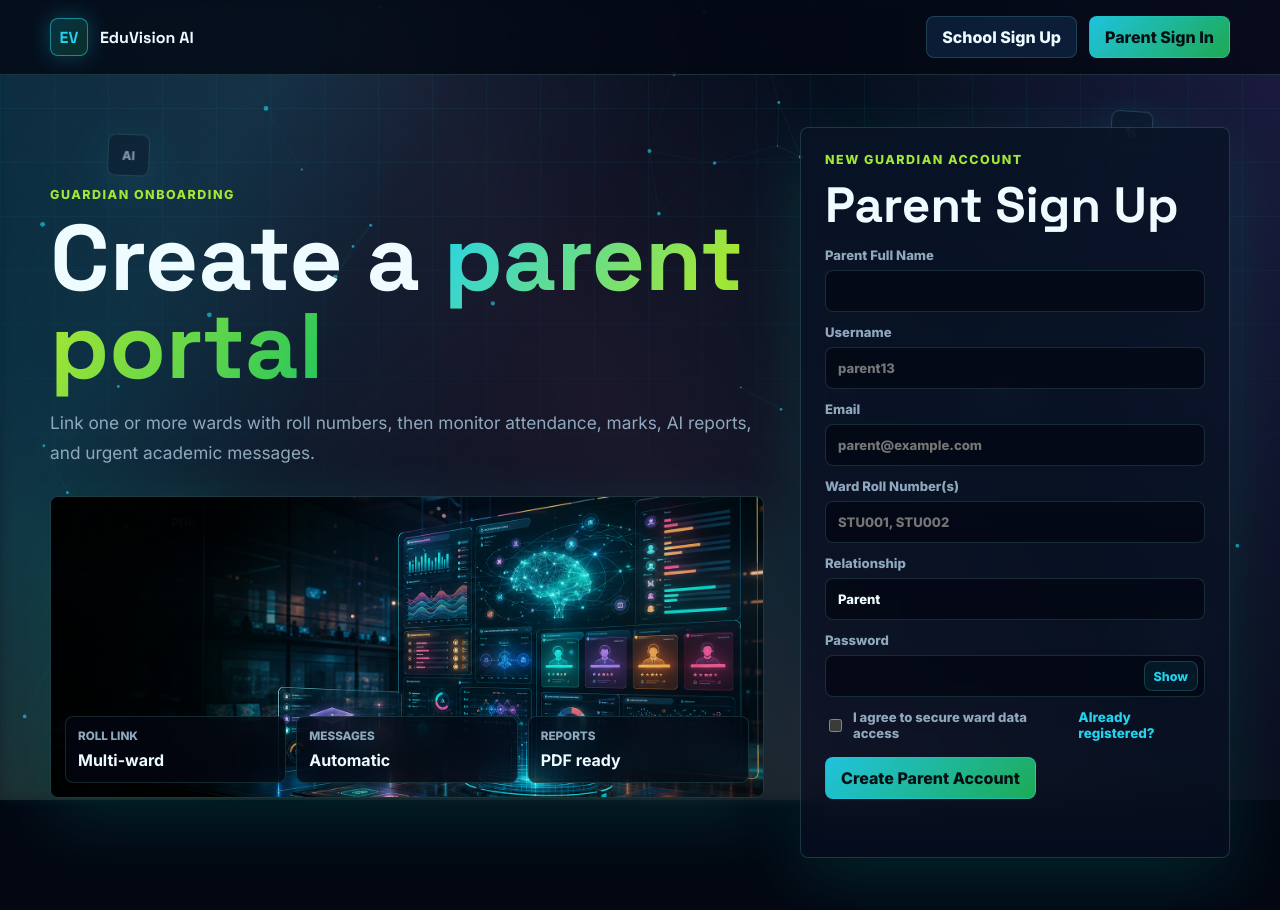
After one commit to tathagatsingh25ci-cpu/Eduvision, a Flask app: page /parent/signup in a window 1280 px wide. The commit adds this page. Run offline with Flask 3, Linux system fonts and the light colour scheme.

Commit message:
Add parent portal

```diff
--- a/app.py
+++ b/app.py
@@ -70,7 +70,7 @@ SUBJECT_SHORT_LABELS = {
 }
 
 STREAMS = ["Science", "Commerce", "Arts"]
-ROLE_CHOICES = {"admin", "teacher", "student"}
+ROLE_CHOICES = {"admin", "teacher", "student", "parent"}
 
 
 def default_database_uri():
@@ -120,6 +120,17 @@ class Teacher(db.Model):
     employee_id = db.Column(db.String(20), unique=True, nullable=False)
     subject = db.Column(db.String(50))
     email = db.Column(db.String(120))
+
+
+class ParentStudent(db.Model):
+    __tablename__ = "parent_students"
+    __table_args__ = (db.UniqueConstraint("parent_user_id", "student_id", name="uq_parent_student"),)
+
+    id = db.Column(db.Integer, primary_key=True)
+    parent_user_id = db.Column(db.Integer, db.ForeignKey("user.id"), nullable=False)
+    student_id = db.Column(db.Integer, db.ForeignKey("students.id"), nullable=False)
+    relationship = db.Column(db.String(40), default="Parent")
+    created_at = db.Column(db.DateTime, default=datetime.utcnow)
 
 
 class Student(db.Model):
@@ -472,6 +483,77 @@ def attendance_portal_payload(students=None):
     }
 
 
+def parent_messages_payload(students=None):
+    students = students if students is not None else scoped_students().all()
+    messages = []
+    for student in students:
+        rows = class_attendance_rows(student)
+        overall_attended = sum(row["attended_classes"] for row in rows)
+        overall_total = sum(row["total_classes"] for row in rows)
+        overall_attendance = round(overall_attended / overall_total * 100, 1) if overall_total else float(student.attendance or 0)
+
+        if overall_attendance < 75:
+            messages.append(
+                {
+                    "type": "attendance",
+                    "tone": "danger" if overall_attendance < 65 else "warning",
+                    "student_id": student.id,
+                    "student_name": student.name,
+                    "title": f"{student.name} is below attendance requirement",
+                    "text": f"Overall attendance is {overall_attendance}%. Please follow up so the ward crosses 75%.",
+                    "meta": f"Roll {student.roll_number} | {max(0, overall_total - overall_attended)} missed classes",
+                }
+            )
+
+        for row in rows:
+            if row["missed_classes"] >= 3 or row["percentage"] < 75:
+                messages.append(
+                    {
+                        "type": "absence",
+                        "tone": "warning" if row["percentage"] >= 65 else "danger",
+                        "student_id": student.id,
+                        "student_name": student.name,
+                        "title": f"Absence alert in {row['subject']}",
+                        "text": f"{student.name} missed {row['missed_classes']} of {row['total_classes']} classes in {row['subject']}.",
+                        "meta": f"{row['percentage']}% attendance | {row['status']}",
+                    }
+                )
+
+        weak_subjects = []
+        for field, label in SUBJECT_LABELS.items():
+            mark = float(getattr(student, field, 0) or 0)
+            if mark < 50:
+                weak_subjects.append((label, mark))
+        for label, mark in weak_subjects[:5]:
+            messages.append(
+                {
+                    "type": "marks",
+                    "tone": "danger",
+                    "student_id": student.id,
+                    "student_name": student.name,
+                    "title": f"Low marks in {label}",
+                    "text": f"{student.name} scored {mark:.1f} in {label}. A focused revision plan is recommended.",
+                    "meta": f"Roll {student.roll_number} | Below 50",
+                }
+            )
+
+        if not weak_subjects and overall_attendance >= 75:
+            messages.append(
+                {
+                    "type": "positive",
+                    "tone": "success",
+                    "student_id": student.id,
+                    "student_name": student.name,
+                    "title": f"{student.name} is on track",
+                    "text": "Marks and attendance are currently in a healthy range.",
+                    "meta": f"{calculate_percentage(student)}% marks | {overall_attendance}% attendance",
+                }
+            )
+
+    tone_order = {"danger": 0, "warning": 1, "success": 2}
+    return sorted(messages, key=lambda item: (tone_order.get(item["tone"], 3), item["student_name"]))[:24]
+
+
 def recommendations_for_student(student, predicted_percentage, strong_subjects, weak_subjects):
     recommendations = []
     if weak_subjects:
@@ -605,7 +687,13 @@ def roles_required(*roles):
 
 def can_view_student(student):
     user = current_user()
-    return bool(user and (user.role in {"admin", "teacher"} or student.roll_number == user.username))
+    if not user:
+        return False
+    if user.role in {"admin", "teacher"} or student.roll_number == user.username:
+        return True
+    if user.role == "parent":
+        return ParentStudent.query.filter_by(parent_user_id=user.id, student_id=student.id).first() is not None
+    return False
 
 
 def scoped_students():
@@ -613,6 +701,9 @@ def scoped_students():
     query = Student.query
     if user and user.role == "student":
         query = query.filter_by(roll_number=user.username)
+    elif user and user.role == "parent":
+        linked_ids = [link.student_id for link in ParentStudent.query.filter_by(parent_user_id=user.id).all()]
+        query = query.filter(Student.id.in_(linked_ids or [0]))
     return query
 
 
@@ -752,6 +843,26 @@ def ensure_student_user(student):
     ensure_user(student.roll_number, "student123", "student", student.name)
 
 
+def link_parent_to_students(parent_user, roll_numbers, relationship="Parent"):
+    linked = []
+    missing = []
+    seen = set()
+    for raw_roll in roll_numbers:
+        roll = str(raw_roll or "").strip()
+        if not roll or roll.lower() in seen:
+            continue
+        seen.add(roll.lower())
+        student = Student.query.filter_by(roll_number=roll).first()
+        if not student:
+            missing.append(roll)
+            continue
+        existing = ParentStudent.query.filter_by(parent_user_id=parent_user.id, student_id=student.id).first()
+        if not existing:
+            db.session.add(ParentStudent(parent_user_id=parent_user.id, student_id=student.id, relationship=relationship or "Parent"))
+        linked.append(student)
+    return linked, missing
+
+
 def start_user_session(user, remember=False):
     session.permanent = bool(remember)
     session["user_id"] = user.id
@@ -841,6 +952,7 @@ def migrate_legacy_data():
 def seed_demo_data():
     admin_user = ensure_user("admin", "admin123", "admin", "System Admin", "admin@eduvision.ai")
     ensure_user("teacher", "teacher123", "teacher", "Aarav Mehta", "teacher@eduvision.ai")
+    parent_user = ensure_user("parent", "parent123", "parent", "Priya Rao", "parent@eduvision.ai")
 
     if not Admin.query.filter_by(username="admin").first():
         db.session.add(Admin(user_id=admin_user.id, username="admin", full_name="System Admin", email="admin@eduvision.ai"))
@@ -878,6 +990,8 @@ def seed_demo_data():
             db.session.add(student)
             ensure_user(roll, "student123", "student", name)
 
+    link_parent_to_students(parent_user, ["STU001", "STU002"], "Parent")
+
 
 def dashboard_stats_payload(students=None):
     students = students if students is not None else scoped_students().all()
@@ -1135,6 +1249,28 @@ def login():
     return render_template("login.html")
 
 
+@app.route("/parent/login", methods=["GET", "POST"])
+def parent_login():
+    if request.method == "POST":
+        data = request_payload()
+        data["role"] = "parent"
+        username = (data.get("username") or "").strip()
+        password = data.get("password") or ""
+        remember = checkbox_enabled(data.get("remember"))
+        if not username or not password:
+            return jsonify({"success": False, "message": "Username and password are required"}), 400
+
+        user = User.query.filter_by(username=username).first()
+        if not user or not check_password_hash(user.password, password):
+            return jsonify({"success": False, "message": "Invalid credentials"}), 401
+        if user.role != "parent":
+            return jsonify({"success": False, "message": f"This account is registered as {user.role}"}), 403
+
+        start_user_session(user, remember)
+        return jsonify({"success": True, "role": user.role, "redirect": url_for("parent_dashboard")})
+    return render_template("parent_login.html")
+
+
 @app.route("/signup", methods=["GET", "POST"])
 def signup():
     if request.method == "POST":
@@ -1146,7 +1282,7 @@ def signup():
         email = (data.get("email") or "").strip() or None
 
         if role not in ROLE_CHOICES:
-            return jsonify({"success": False, "message": "Choose admin, teacher, or student role"}), 400
+            return jsonify({"success": False, "message": "Choose admin, teacher, student, or parent role"}), 400
         if not username or not password:
             return jsonify({"success": False, "message": "Username and password are required"}), 400
         if len(password) < 6:
@@ -1170,6 +1306,12 @@ def signup():
             employee_id = (data.get("employee_id") or username).strip()
             subject = (data.get("subject") or "Academic Analytics").strip()
             db.session.add(Teacher(name=full_name or username, employee_id=employee_id, subject=subject, email=email))
+        elif role == "parent":
+            roll_numbers = [item.strip() for item in (data.get("ward_roll_numbers") or data.get("ward_roll_number") or "").replace(";", ",").split(",")]
+            linked, missing = link_parent_to_students(user, roll_numbers, data.get("relationship") or "Parent")
+            if not linked:
+                db.session.rollback()
+                return jsonify({"success": False, "message": "Enter at least one valid ward roll number"}), 400
         else:
             existing_student = Student.query.filter_by(roll_number=username).first()
             if existing_student:
@@ -1205,6 +1347,15 @@ def signup():
     return render_template("signup.html")
 
 
+@app.route("/parent/signup", methods=["GET", "POST"])
+def parent_signup():
+    if request.method == "POST":
+        data = request_payload()
+        data["role"] = "parent"
+        return signup()
+    return render_template("parent_signup.html")
+
+
 @app.route("/logout")
 def logout():
     session.clear()
@@ -1234,6 +1385,12 @@ def teacher_dashboard():
 @roles_required("student")
 def student_dashboard():
     return render_template("dashboard.html", role="student", user=current_user())
+
+
+@app.route("/parent/dashboard")
+@roles_required("parent")
+def parent_dashboard():
+    return render_template("dashboard.html", role="parent", user=current_user())
 
 
 @app.route("/api/session")
@@ -1445,6 +1602,93 @@ def update_class_attendance(student_id, subject_key):
     return jsonify({"success": True, "student": serialize_student(student, detail=True), "attendance": attendance_portal_payload([student])})
 
 
+@app.route("/api/attendance/pdf/<int:student_id>")
+@login_required
+def attendance_pdf(student_id):
+    student = db.session.get(Student, student_id)
+    if not student:
+        return jsonify({"success": False, "message": "Student not found"}), 404
+    if not can_view_student(student):
+        return jsonify({"success": False, "message": "Permission denied"}), 403
+
+    rows = class_attendance_rows(student)
+    attended = sum(row["attended_classes"] for row in rows)
+    total = sum(row["total_classes"] for row in rows)
+    percentage = round(attended / total * 100, 1) if total else round(float(student.attendance or 0), 1)
+
+    buffer = io.BytesIO()
+    doc = SimpleDocTemplate(buffer, pagesize=letter, topMargin=36, bottomMargin=36)
+    styles = getSampleStyleSheet()
+    styles.add(ParagraphStyle(name="SmallMutedAttendance", parent=styles["Normal"], textColor=colors.HexColor("#4f5f6f"), fontSize=8))
+    story = [
+        Paragraph("EduVision AI - Attendance Report", styles["Title"]),
+        Paragraph(f"{student.name} | Roll No: {student.roll_number}", styles["Heading2"]),
+        Paragraph(datetime.utcnow().strftime("Generated on %d %b %Y, %I:%M %p UTC"), styles["SmallMutedAttendance"]),
+        Spacer(1, 12),
+    ]
+
+    summary_data = [
+        ["Class", f"{student.class_name}-{student.section or '-'}", "Stream", student.stream or "-"],
+        ["Overall Attendance", f"{percentage:.1f}%", "Status", attendance_status(percentage)],
+        ["Attended Classes", str(attended), "Total Classes", str(total)],
+        ["Missed Classes", str(max(0, total - attended)), "Minimum Target", "75%"],
+    ]
+    summary_table = Table(summary_data, colWidths=[115, 145, 115, 145])
+    summary_table.setStyle(
+        TableStyle(
+            [
+                ("BACKGROUND", (0, 0), (-1, -1), colors.HexColor("#f6f8fb")),
+                ("TEXTCOLOR", (0, 0), (-1, -1), colors.HexColor("#0f172a")),
+                ("GRID", (0, 0), (-1, -1), 0.5, colors.HexColor("#d5dde8")),
+                ("FONTNAME", (0, 0), (-1, -1), "Helvetica"),
+            ]
+        )
+    )
+    story.append(summary_table)
+    story.append(Spacer(1, 14))
+
+    attendance_rows = [["Subject", "Attended", "Total", "Missed", "Attendance", "Status"]]
+    for row in rows:
+        attendance_rows.append(
+            [
+                row["subject"],
+                str(row["attended_classes"]),
+                str(row["total_classes"]),
+                str(row["missed_classes"]),
+                f"{row['percentage']:.1f}%",
+                row["status"],
+            ]
+        )
+    table = Table(attendance_rows, colWidths=[150, 68, 62, 62, 86, 86])
+    table.setStyle(
+        TableStyle(
+            [
+                ("BACKGROUND", (0, 0), (-1, 0), colors.HexColor("#061528")),
+                ("TEXTCOLOR", (0, 0), (-1, 0), colors.white),
+                ("GRID", (0, 0), (-1, -1), 0.5, colors.HexColor("#d5dde8")),
+                ("FONTNAME", (0, 0), (-1, 0), "Helvetica-Bold"),
+                ("VALIGN", (0, 0), (-1, -1), "MIDDLE"),
+            ]
+        )
+    )
+    story.append(table)
+    story.append(Spacer(1, 12))
+    story.append(Paragraph("<b>Parent Note:</b> Attendance below 75% needs immediate follow-up with the class mentor.", styles["Normal"]))
+
+    doc.build(story)
+    buffer.seek(0)
+    safe_name = student.name.replace(" ", "_")
+    return send_file(buffer, as_attachment=True, download_name=f"{safe_name}_attendance.pdf", mimetype="application/pdf")
+
+
+@app.route("/api/parent/messages")
+@roles_required("parent")
+def parent_messages():
+    messages = parent_messages_payload(scoped_students().all())
+    db.session.commit()
+    return jsonify({"messages": messages})
+
+
 @app.route("/api/users")
 @roles_required("admin")
 def list_users():
@@ -1612,6 +1856,7 @@ def analytics_overview():
             "heatmap": heatmap_payload(students),
             "toppers": topper_payload(students),
             "attendance_portal": attendance_portal_payload(students),
+            "parent_messages": parent_messages_payload(students) if current_user().role == "parent" else [],
             "insights": insights_payload(students),
             "recent_activity": recent_activity_payload(students),
         }
--- a/public/static/css/app.css
+++ b/public/static/css/app.css
@@ -1184,6 +1184,7 @@ tbody tr:hover {
 }
 
 .insight-card,
+.parent-alert-card,
 .activity-item,
 .leaderboard-item,
 .heat-cell {
@@ -1191,6 +1192,34 @@ tbody tr:hover {
     border: 1px solid rgba(129, 230, 217, 0.12);
     border-radius: var(--radius);
     background: rgba(3, 7, 18, 0.42);
+}
+
+.parent-alert-grid {
+    display: grid;
+    grid-template-columns: repeat(3, minmax(0, 1fr));
+    gap: 14px;
+}
+
+.parent-alert-card {
+    display: grid;
+    gap: 10px;
+    align-content: start;
+    min-height: 230px;
+}
+
+.parent-alert-card.danger {
+    border-color: rgba(251, 113, 133, 0.34);
+    background: linear-gradient(180deg, rgba(251, 113, 133, 0.1), rgba(3, 7, 18, 0.46));
+}
+
+.parent-alert-card.warning {
+    border-color: rgba(245, 158, 11, 0.34);
+    background: linear-gradient(180deg, rgba(245, 158, 11, 0.1), rgba(3, 7, 18, 0.46));
+}
+
+.parent-alert-card.success {
+    border-color: rgba(52, 211, 153, 0.3);
+    background: linear-gradient(180deg, rgba(52, 211, 153, 0.1), rgba(3, 7, 18, 0.46));
 }
 
 .leaderboard-item {
@@ -1496,6 +1525,7 @@ tbody tr:hover {
     .preview-band,
     .attendance-hero,
     .attendance-layout,
+    .parent-alert-grid,
     .model-grid {
         grid-template-columns: 1fr;
     }
--- a/templates/index.html
+++ b/templates/index.html
@@ -18,6 +18,7 @@
             <a href="#contact">Contact</a>
         </div>
         <div class="nav-actions">
+            <a class="btn secondary" href="{{ url_for('parent_login') }}">Parent Portal</a>
             <a class="btn secondary" href="{{ url_for('login') }}">Login</a>
             <a class="btn" href="{{ url_for('signup') }}">Launch Platform</a>
         </div>
@@ -37,6 +38,7 @@
             </p>
             <div class="actions">
                 <a class="btn" href="{{ url_for('login') }}">Open Dashboard</a>
+                <a class="btn secondary" href="{{ url_for('parent_login') }}">Parent Portal</a>
                 <a class="btn secondary" href="{{ url_for('signup') }}">Create Account</a>
             </div>
             <div class="chip-row" style="margin-top: 24px;">
@@ -156,7 +158,7 @@
             <p class="eyebrow">Platform features</p>
             <h2>Complete analytics workspace</h2>
             <div class="feature-grid">
-                <article class="feature-card"><span class="feature-icon">F1</span><h3>Role Login</h3><p class="lead">Admin, teacher, and student sessions with separate dashboard routes.</p></article>
+                <article class="feature-card"><span class="feature-icon">F1</span><h3>Role Login</h3><p class="lead">Admin, teacher, student, and parent sessions with separate dashboard routes.</p></article>
                 <article class="feature-card"><span class="feature-icon">F2</span><h3>Data Entry</h3><p class="lead">Add, edit, delete, search, import, and export student records.</p></article>
                 <article class="feature-card"><span class="feature-icon">F3</span><h3>Report System</h3><p class="lead">Download PDF reports with marks, predictions, graphs, and recommendations.</p></article>
                 <article class="feature-card"><span class="feature-icon">F4</span><h3>Topper Analytics</h3><p class="lead">Overall topper, stream toppers, subject toppers, and top 10 leaderboard.</p></article>
--- a/templates/login.html
+++ b/templates/login.html
@@ -12,6 +12,7 @@
         </a>
         <div class="nav-actions">
             <a class="btn secondary" href="{{ url_for('index') }}">Home</a>
+            <a class="btn secondary" href="{{ url_for('parent_login') }}">Parent Login</a>
             <a class="btn" href="{{ url_for('signup') }}">Sign Up</a>
         </div>
     </nav>
@@ -70,6 +71,7 @@
             <div><strong>Admin:</strong> admin / admin123</div>
             <div><strong>Teacher:</strong> teacher / teacher123</div>
             <div><strong>Student:</strong> STU001 / student123</div>
+            <div><strong>Parent:</strong> use the separate parent login</div>
         </div>
     </section>
 </main>
--- /dev/null
+++ b/templates/parent_signup.html
@@ -0,0 +1,104 @@
+{% extends "base.html" %}
+
+{% block title %}Parent Sign Up - EduVision AI{% endblock %}
+{% block body_class %}login-page{% endblock %}
+
+{% block body %}
+<header class="site-header">
+    <nav class="container nav">
+        <a href="{{ url_for('index') }}" class="brand">
+            <span class="brand-mark">EV</span>
+            <span>EduVision AI</span>
+        </a>
+        <div class="nav-actions">
+            <a class="btn secondary" href="{{ url_for('signup') }}">School Sign Up</a>
+            <a class="btn" href="{{ url_for('parent_login') }}">Parent Sign In</a>
+        </div>
+    </nav>
+</header>
+
+<main class="container login-wrap">
+    <section>
+        <p class="eyebrow">Guardian onboarding</p>
+        <h1>Create a <span class="gradient-text">parent portal</span></h1>
+        <p class="lead">
+            Link one or more wards with roll numbers, then monitor attendance, marks, AI reports, and urgent academic messages.
+        </p>
+        <div class="auth-visual">
+            <img src="{{ url_for('static', filename='images/hero-analytics.png') }}" alt="Parent portal analytics">
+            <div class="mini-stat-grid">
+                <div><span>Roll Link</span><strong>Multi-ward</strong></div>
+                <div><span>Messages</span><strong>Automatic</strong></div>
+                <div><span>Reports</span><strong>PDF ready</strong></div>
+            </div>
+        </div>
+    </section>
+
+    <section class="login-panel">
+        <p class="eyebrow">New guardian account</p>
+        <h2>Parent Sign Up</h2>
+        <form id="parentSignupForm">
+            <input type="hidden" name="role" value="parent">
+            <div class="form-grid" style="grid-template-columns: 1fr;">
+                <label>Parent Full Name <input name="full_name" autocomplete="name" required></label>
+                <label>Username <input name="username" autocomplete="username" placeholder="parent13" required></label>
+                <label>Email <input name="email" type="email" autocomplete="email" placeholder="parent@example.com"></label>
+                <label>Ward Roll Number(s) <input name="ward_roll_numbers" placeholder="STU001, STU002" required></label>
+                <label>Relationship <input name="relationship" value="Parent"></label>
+                <label>Password
+                    <span class="password-field">
+                        <input name="password" type="password" autocomplete="new-password" required minlength="6">
+                        <button type="button" class="icon-btn" data-toggle-password aria-label="Show password">Show</button>
+                    </span>
+                </label>
+            </div>
+            <div class="form-row">
+                <label class="check-row"><input name="terms" type="checkbox" required> I agree to secure ward data access</label>
+                <a class="subtle-link" href="{{ url_for('parent_login') }}">Already registered?</a>
+            </div>
+            <div class="actions" style="margin-top: 16px;">
+                <button class="btn" type="submit">Create Parent Account</button>
+            </div>
+            <p id="parentSignupMessage" class="message" role="status"></p>
+        </form>
+    </section>
+</main>
+{% endblock %}
+
+{% block scripts %}
+<script>
+const form = document.getElementById("parentSignupForm");
+const message = document.getElementById("parentSignupMessage");
+
+document.querySelectorAll("[data-toggle-password]").forEach((button) => {
+    button.addEventListener("click", () => {
+        const input = button.closest(".password-field").querySelector("input");
+        const visible = input.type === "text";
+        input.type = visible ? "password" : "text";
+        button.textContent = visible ? "Show" : "Hide";
+    });
+});
+
+form.addEventListener("submit", async (event) => {
+    event.preventDefault();
+    message.textContent = "";
+    message.className = "message";
+
+    try {
+        const response = await fetch("{{ url_for('parent_signup') }}", {
+            method: "POST",
+            headers: { "Content-Type": "application/json" },
+            body: JSON.stringify(Object.fromEntries(new FormData(form).entries()))
+        });
+        const data = await response.json();
+        if (!response.ok || !data.success) {
+            throw new Error(data.message || "Sign up failed");
+        }
+        window.location.href = data.redirect || "{{ url_for('parent_dashboard') }}";
+    } catch (error) {
+        message.textContent = error.message;
+        message.className = "message error";
+    }
+});
+</script>
+{% endblock %}
--- a/templates/signup.html
+++ b/templates/signup.html
@@ -12,6 +12,7 @@
         </a>
         <div class="nav-actions">
             <a class="btn secondary" href="{{ url_for('index') }}">Home</a>
+            <a class="btn secondary" href="{{ url_for('parent_signup') }}">Parent Sign Up</a>
             <a class="btn" href="{{ url_for('login') }}">Sign In</a>
         </div>
     </nav>
```
Also changed, not shown: public/static/js/dashboard.js (+41 -6 lines), templates/dashboard.html (+13 -0 lines), templates/parent_login.html (added, +103 -0 lines).
